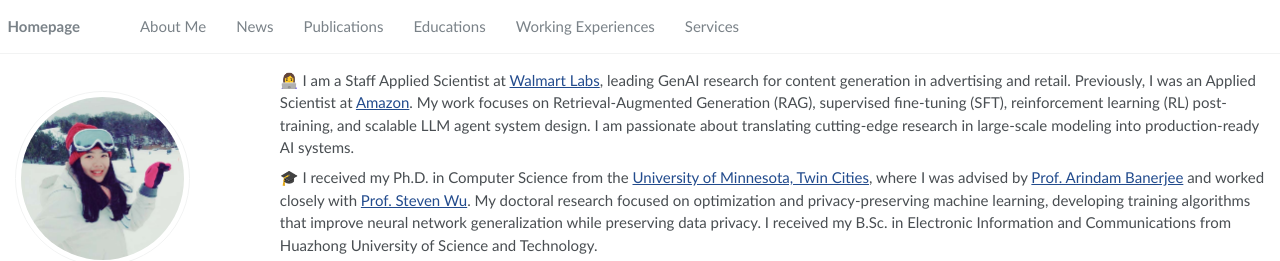
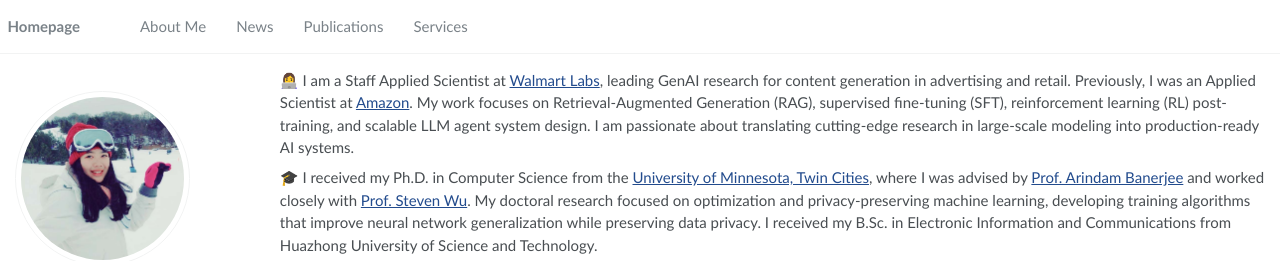
Before and after one commit to yzhou0877/yzhou0877.github.io, a Jekyll site: the page built from _pages/about.md, in a window 1280 px wide. Shown: the top 261 px of the page. Built offline with Jekyll 4.4.1, drawn with Linux system fonts in a browser that asks for light colours.

Commit message:
Update navigation.yml

```diff
--- a/_data/navigation.yml
+++ b/_data/navigation.yml
@@ -7,13 +7,7 @@ main:
     url: "/#-news"
 
   - title: "Publications"
-    url: "/#publications"
-
-  - title: "Educations"
-    url: "/#educations"
-
-  - title: "Working Experiences"
-    url: "/#working-experiences"
+    url: "/#selected publications"
 
   - title: "Services"
     url: "/#services"
```
